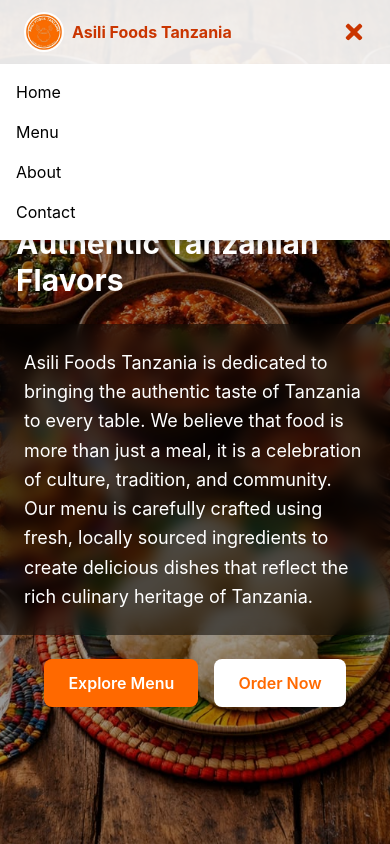
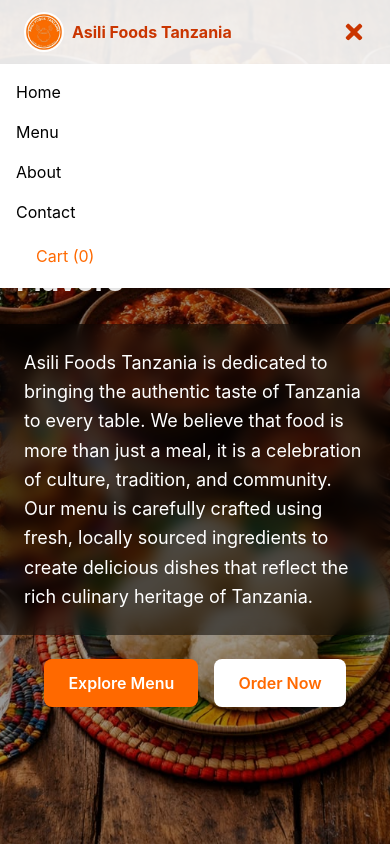
Before and after one commit to nasrah04/Asili-Foods, a React (Vite) app: page / in a window 390 px wide. Both pictures are taken after a click on the button 354 px from the left and 32 px from the top of the page. Shown: the top 844 px of the page. Built offline with nearby package versions, Linux system fonts and the light colour scheme.

Commit message:
updating order now button

```diff
--- a/src/components/hero.tsx
+++ b/src/components/hero.tsx
@@ -26,7 +26,7 @@
       </Link>
 
 <a
-  href="https://wa.me/255760140261 text=Hello%20Asili%20Foods,%20I%20would%20like%20to%20place%20an%20order."
+  href="https://wa.me/255760140261"
   target="_blank"
   rel="noopener noreferrer"
 >
--- a/src/components/navbar.tsx
+++ b/src/components/navbar.tsx
@@ -76,6 +76,10 @@
         Contact
       </Link>
 
+      <Link to="/cart" className='text-orange-500 hover:bg-orange-700 hover:text-white rounded-full px-5 py-1'>
+  Cart ({cartItems.length})
+</Link>
+
     </div>
   </div>
 )}
```
